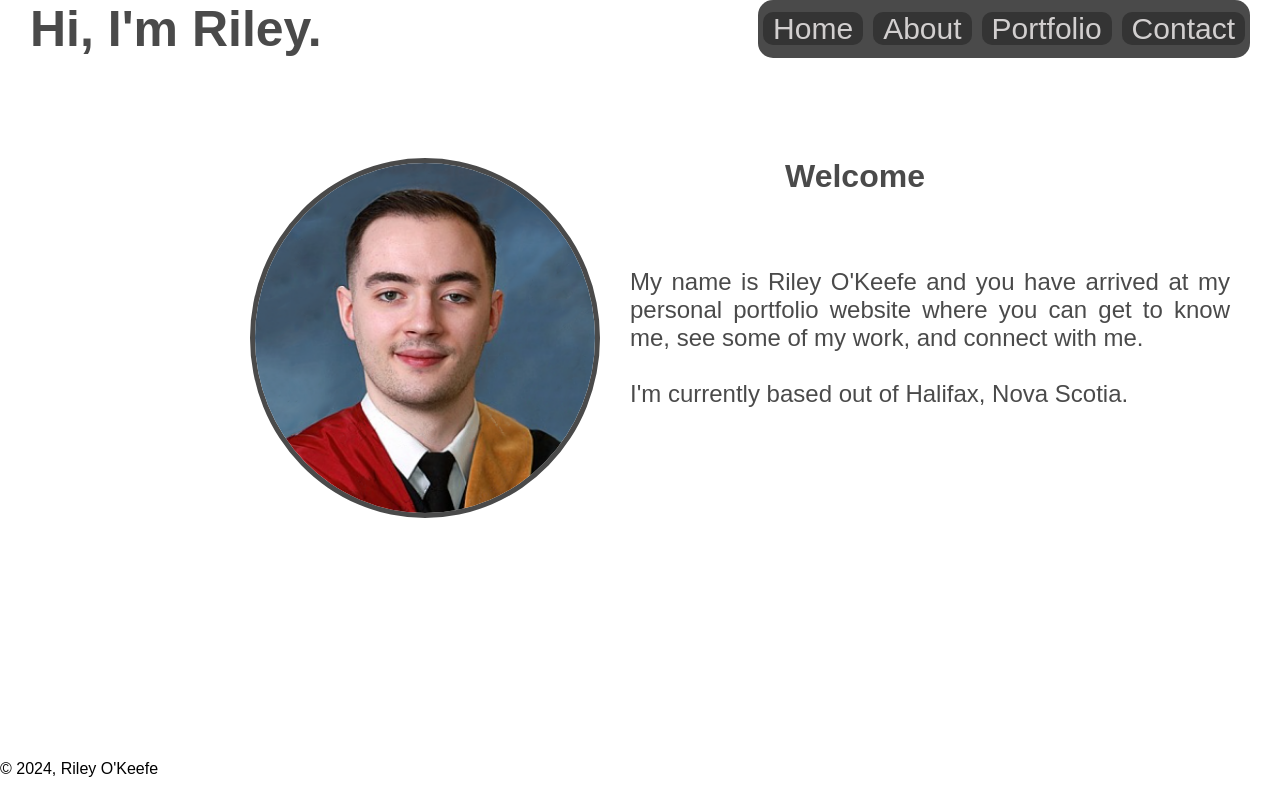
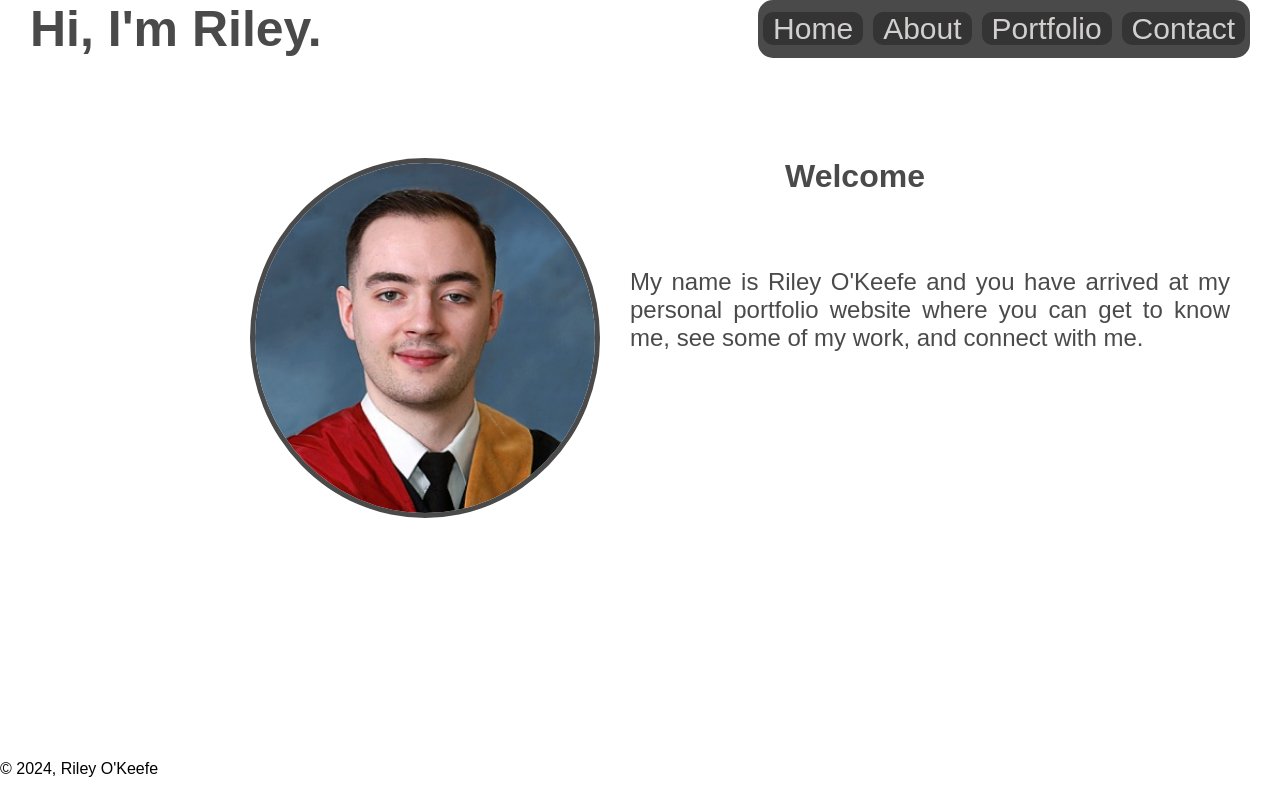
Before and after one commit to riley-okeefe/personal-portfolio, a React (Vite) app: page /personal-portfolio in a window 1280 px wide. Built offline with nearby package versions, Linux system fonts and the light colour scheme; a web font is replaced by a local one.

Commit message:
Remove home info

```diff
--- a/src/components/Home.jsx
+++ b/src/components/Home.jsx
@@ -16,8 +16,6 @@ export default function Home() {
                         <p>
                             My name is Riley O'Keefe and you have arrived at my personal portfolio website where you
                             can get to know me, see some of my work, and connect with me.
-                            <br/><br/>
-                            I'm currently based out of Halifax, Nova Scotia.
                         </p>
 
                     </div>
@@ -33,8 +31,6 @@ export default function Home() {
                         <p>
                             My name is Riley O'Keefe and you have arrived at my personal portfolio website where you
                             can get to know me, see some of my work, and connect with me.
-                            <br/><br/>
-                            I'm currently based out of Halifax, Nova Scotia.
                         </p>
 
                     </div>
```
